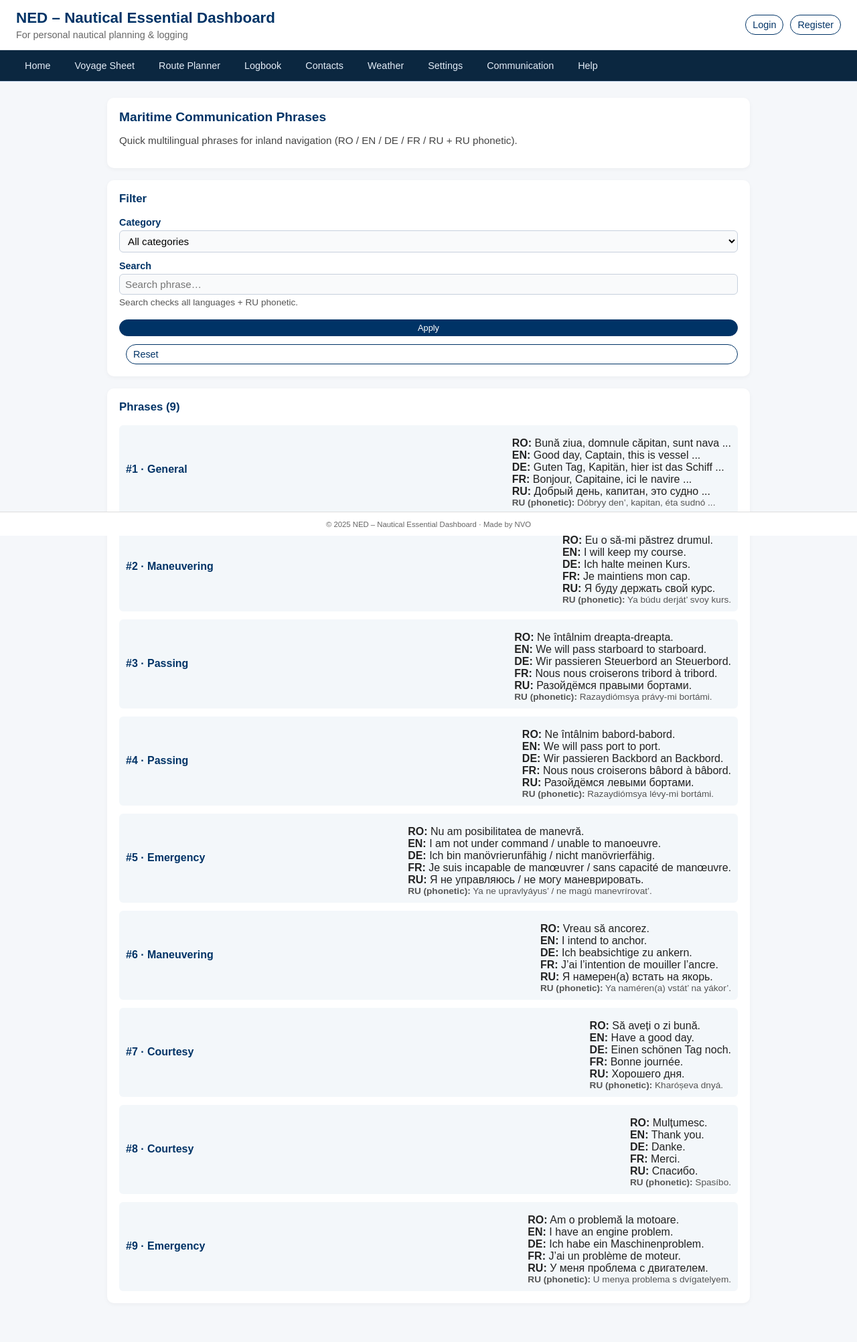
After one commit to NVO01-95/NED-, a Flask app: page /communication in a window 1280 px wide. The commit adds this page. Shown: the whole page at 67% size. Run offline with Flask 3, Linux system fonts and the light colour scheme.

Commit message:
communications

```diff
--- a/app.py
+++ b/app.py
@@ -4,7 +4,8 @@ from chat_logic import add_route_message, delete_route_message, can_user_post, r
 from werkzeug.security import generate_password_hash, check_password_hash
 from collections import Counter
 from datetime import datetime
-from location_store import load_locations, add_location, delete_location
+from location_store import load_locations, add_location, delete_location, resolve_location
+from phrases_store import load_phrases_data, filter_phrases
 
 
 
@@ -1561,6 +1562,25 @@ def admin_delete_route_message(route_id, msg_id):
     flash("Message removed." if removed else "Message not found.", "success" if removed else "error")
     return redirect(url_for("route_chat", route_id=route_id))
 
+@app.route("/communication")
+def communication():
+    data = load_phrases_data()
+
+    category = request.args.get("category", "").strip()
+    q = request.args.get("q", "").strip()
+
+    categories = data.get("categories", []) or []
+    phrases = filter_phrases(data, category=category, q=q)
+
+    return render_template(
+        "communication.html",
+        categories=categories,
+        phrases=phrases,
+        selected_category=category,
+        q=q
+    )
+
+
 
 if __name__ == "__main__":
     app.run(debug=True)
--- /dev/null
+++ b/data/phrases.json
@@ -0,0 +1,130 @@
+{
+  "version": "0.1",
+  "languages": ["ro", "en", "de", "fr", "ru", "ru_lat"],
+  "categories": [
+    { "key": "general", "label": "General" },
+    { "key": "passing", "label": "Passing / Meeting" },
+    { "key": "maneuvering", "label": "Maneuvering" },
+    { "key": "emergency", "label": "Emergency" },
+    { "key": "courtesy", "label": "Courtesy" }
+  ],
+  "phrases": [
+    {
+      "id": 1,
+      "category": "general",
+      "tags": ["intro", "vessel"],
+      "texts": {
+        "ro": "Bună ziua, domnule căpitan, sunt nava ...",
+        "en": "Good day, Captain, this is vessel ...",
+        "de": "Guten Tag, Kapitän, hier ist das Schiff ...",
+        "fr": "Bonjour, Capitaine, ici le navire ...",
+        "ru": "Добрый день, капитан, это судно ...",
+        "ru_lat": "Dóbryy den’, kapitan, éta sudnó ..."
+      }
+    },
+    {
+      "id": 2,
+      "category": "maneuvering",
+      "tags": ["course"],
+      "texts": {
+        "ro": "Eu o să-mi păstrez drumul.",
+        "en": "I will keep my course.",
+        "de": "Ich halte meinen Kurs.",
+        "fr": "Je maintiens mon cap.",
+        "ru": "Я буду держать свой курс.",
+        "ru_lat": "Ya búdu derját’ svoy kurs."
+      }
+    },
+    {
+      "id": 3,
+      "category": "passing",
+      "tags": ["meeting", "starboard"],
+      "texts": {
+        "ro": "Ne întâlnim dreapta-dreapta.",
+        "en": "We will pass starboard to starboard.",
+        "de": "Wir passieren Steuerbord an Steuerbord.",
+        "fr": "Nous nous croiserons tribord à tribord.",
+        "ru": "Разойдёмся правыми бортами.",
+        "ru_lat": "Razaydiómsya právy-mi bortámi."
+      }
+    },
+    {
+      "id": 4,
+      "category": "passing",
+      "tags": ["meeting", "port"],
+      "texts": {
+        "ro": "Ne întâlnim babord-babord.",
+        "en": "We will pass port to port.",
+        "de": "Wir passieren Backbord an Backbord.",
+        "fr": "Nous nous croiserons bâbord à bâbord.",
+        "ru": "Разойдёмся левыми бортами.",
+        "ru_lat": "Razaydiómsya lévy-mi bortámi."
+      }
+    },
+    {
+      "id": 5,
+      "category": "emergency",
+      "tags": ["unable", "maneuver"],
+      "texts": {
+        "ro": "Nu am posibilitatea de manevră.",
+        "en": "I am not under command / unable to manoeuvre.",
+        "de": "Ich bin manövrierunfähig / nicht manövrierfähig.",
+        "fr": "Je suis incapable de manœuvrer / sans capacité de manœuvre.",
+        "ru": "Я не управляюсь / не могу маневрировать.",
+        "ru_lat": "Ya ne upravlyáyus’ / ne magú manevrírovat’."
+      }
+    },
+    {
+      "id": 6,
+      "category": "maneuvering",
+      "tags": ["anchor"],
+      "texts": {
+        "ro": "Vreau să ancorez.",
+        "en": "I intend to anchor.",
+        "de": "Ich beabsichtige zu ankern.",
+        "fr": "J’ai l’intention de mouiller l’ancre.",
+        "ru": "Я намерен(а) встать на якорь.",
+        "ru_lat": "Ya naméren(a) vstát’ na yákor’."
+      }
+    },
+    {
+      "id": 7,
+      "category": "courtesy",
+      "tags": ["goodbye"],
+      "texts": {
+        "ro": "Să aveți o zi bună.",
+        "en": "Have a good day.",
+        "de": "Einen schönen Tag noch.",
+        "fr": "Bonne journée.",
+        "ru": "Хорошего дня.",
+        "ru_lat": "Kharóșeva dnyá."
+      }
+    },
+    {
+      "id": 8,
+      "category": "courtesy",
+      "tags": ["thanks"],
+      "texts": {
+        "ro": "Mulțumesc.",
+        "en": "Thank you.",
+        "de": "Danke.",
+        "fr": "Merci.",
+        "ru": "Спасибо.",
+        "ru_lat": "Spasíbo."
+      }
+    },
+    {
+      "id": 9,
+      "category": "emergency",
+      "tags": ["engine"],
+      "texts": {
+        "ro": "Am o problemă la motoare.",
+        "en": "I have an engine problem.",
+        "de": "Ich habe ein Maschinenproblem.",
+        "fr": "J’ai un problème de moteur.",
+        "ru": "У меня проблема с двигателем.",
+        "ru_lat": "U menya problema s dvígatelyem."
+      }
+    }
+  ]
+}
--- /dev/null
+++ b/phrases_store.py
@@ -0,0 +1,56 @@
+import json
+import os
+import re
+from typing import Any, Dict, List, Optional
+
+BASE_DIR = os.path.dirname(os.path.abspath(__file__))
+DATA_DIR = os.path.join(BASE_DIR, "data")
+PHRASES_PATH = os.path.join(DATA_DIR, "phrases.json")
+
+def _norm(s: str) -> str:
+    return re.sub(r"\s+", " ", (s or "").strip().lower())
+
+def load_phrases_data() -> Dict[str, Any]:
+    if not os.path.exists(PHRASES_PATH):
+        return {"version": "0.0", "languages": [], "categories": [], "phrases": []}
+    with open(PHRASES_PATH, "r", encoding="utf-8") as f:
+        data = json.load(f)
+    if not isinstance(data, dict):
+        return {"version": "0.0", "languages": [], "categories": [], "phrases": []}
+    data.setdefault("languages", [])
+    data.setdefault("categories", [])
+    data.setdefault("phrases", [])
+    return data
+
+def filter_phrases(data: Dict[str, Any], category: str = "", q: str = "") -> List[Dict[str, Any]]:
+    phrases = data.get("phrases", []) or []
+    category = _norm(category)
+    qn = _norm(q)
+
+    out = []
+    for p in phrases:
+        if not isinstance(p, dict):
+            continue
+        if category and _norm(p.get("category", "")) != category:
+            continue
+
+        if qn:
+            texts = p.get("texts", {}) or {}
+            # căutăm în ro/en + ru_lat (ca să fie util)
+            hay = " ".join([
+                str(texts.get("ro", "")),
+                str(texts.get("en", "")),
+                str(texts.get("de", "")),
+                str(texts.get("fr", "")),
+                str(texts.get("ru", "")),
+                str(texts.get("ru_lat", "")),
+                " ".join(p.get("tags", []) or [])
+            ])
+            if qn not in _norm(hay):
+                continue
+
+        out.append(p)
+
+    # sort by id
+    out.sort(key=lambda x: int(x.get("id", 10**9)) if str(x.get("id", "")).isdigit() else 10**9)
+    return out
--- a/templates/base.html
+++ b/templates/base.html
@@ -33,6 +33,7 @@
         <a href="{{ url_for('contacts') }}">Contacts</a>
         <a href="{{ url_for('weather') }}">Weather</a>
         <a href="{{ url_for('settings') }}">Settings</a>
+        <a href="{{ url_for('communication') }}">Communication</a>
         <a href="{{ url_for('help_page') }}">Help</a>
         <!-- <a href="{{ url_for('route_planner') }}">Chat</a> -->
 
--- /dev/null
+++ b/templates/communication.html
@@ -0,0 +1,65 @@
+{% extends "base.html" %}
+{% block title %}Communication · NED{% endblock %}
+
+{% block content %}
+<section class="ned-card">
+  <h2>Maritime Communication Phrases</h2>
+  <p class="small-hint">
+    Quick multilingual phrases for inland navigation (RO / EN / DE / FR / RU + RU phonetic).
+  </p>
+</section>
+
+<section class="ned-card">
+  <h3>Filter</h3>
+  <form method="get" action="{{ url_for('communication') }}" class="voyage-form">
+    <div class="form-row">
+      <label for="category">Category</label>
+      <select id="category" name="category">
+        <option value="">All categories</option>
+        {% for c in categories %}
+          <option value="{{ c.key }}" {% if selected_category == c.key %}selected{% endif %}>
+            {{ c.label }}
+          </option>
+        {% endfor %}
+      </select>
+    </div>
+
+    <div class="form-row">
+      <label for="q">Search</label>
+      <input id="q" name="q" type="text" value="{{ q }}" placeholder="Search phrase…">
+      <div class="small-hint">Search checks all languages + RU phonetic.</div>
+    </div>
+
+    <button class="btn btn-small" type="submit">Apply</button>
+    <a class="nav-link" href="{{ url_for('communication') }}" style="margin-left:10px;">Reset</a>
+  </form>
+</section>
+
+<section class="ned-card">
+  <h3>Phrases ({{ phrases|length }})</h3>
+
+  {% if phrases %}
+    <div style="display:flex; flex-direction:column; gap:12px;">
+      {% for p in phrases %}
+        {% set t = p.texts %}
+        <div class="weather-note-item" style="padding:10px;">
+          <div style="font-weight:700; color:#003366;">
+            #{{ p.id }} · {{ p.category|capitalize }}
+          </div>
+
+          <div style="margin-top:8px;">
+            <div><strong>RO:</strong> {{ t.ro }}</div>
+            <div><strong>EN:</strong> {{ t.en }}</div>
+            <div><strong>DE:</strong> {{ t.de }}</div>
+            <div><strong>FR:</strong> {{ t.fr }}</div>
+            <div><strong>RU:</strong> {{ t.ru }}</div>
+            <div class="small-hint"><strong>RU (phonetic):</strong> {{ t.ru_lat }}</div>
+          </div>
+        </div>
+      {% endfor %}
+    </div>
+  {% else %}
+    <p class="small-hint">No phrases match the current filter.</p>
+  {% endif %}
+</section>
+{% endblock %}
```
Also changed, not shown: data/ned_data.json (+39 -0 lines), templates/help.html (+82 -26 lines), 1 other file.
